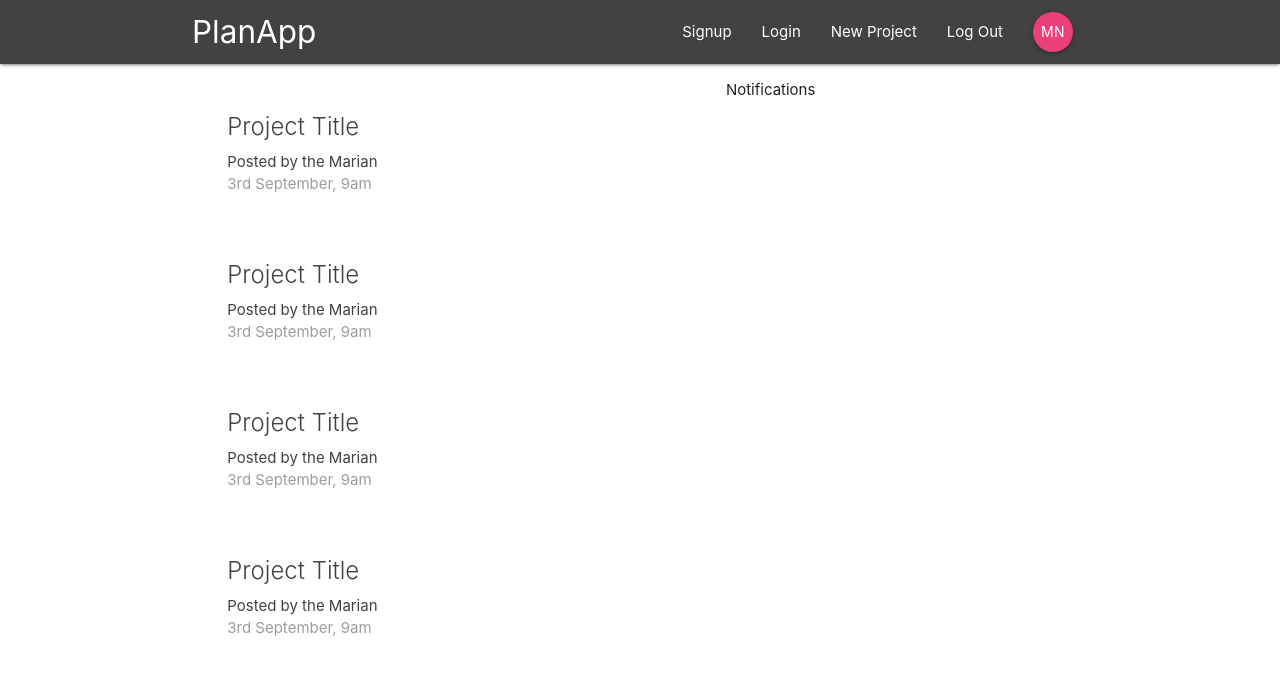
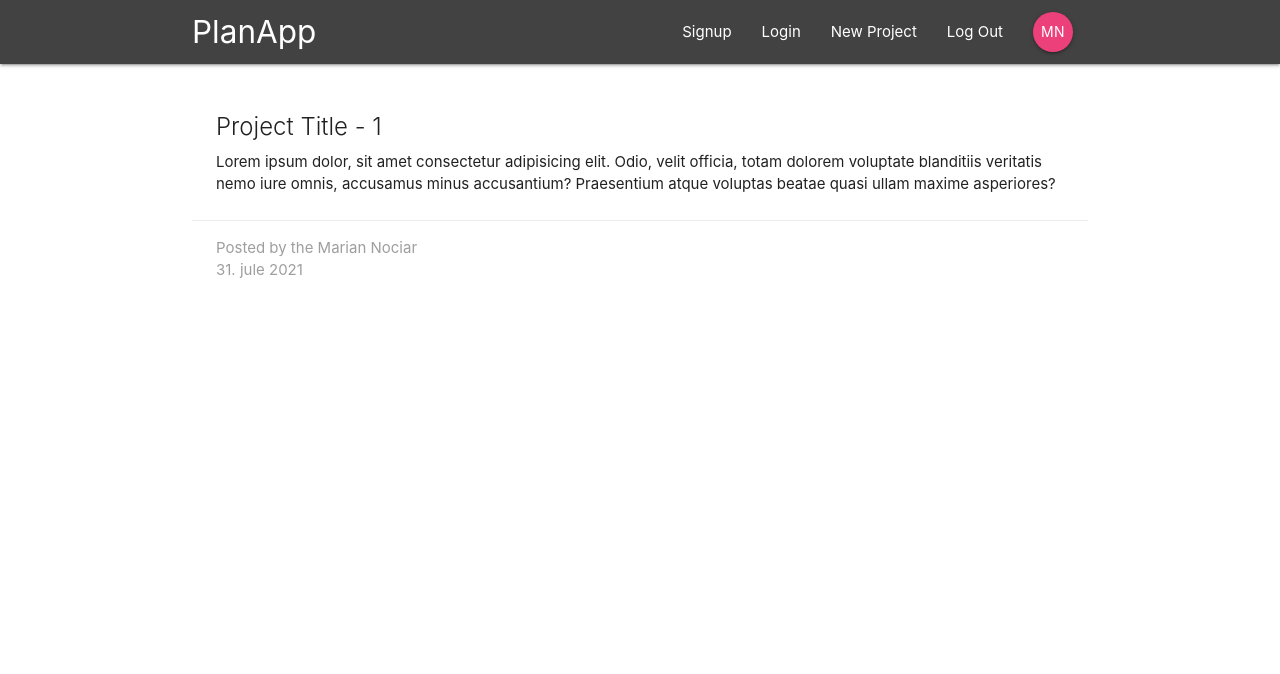
Before and after one commit to JavaScriptTrutorials/redux_firebase, a React (Create React App) app: page /project/1 in a window 1280 px wide. Shown: the top 674 px of the page. Built offline with nearby package versions, Linux system fonts and the light colour scheme; the HTML template or start-up script is replaced by a standard one.

Commit message:
created project detail component with getting id from route

```diff
--- a/src/App.js
+++ b/src/App.js
@@ -1,6 +1,7 @@
 import {BrowserRouter as Router, Switch, Route} from 'react-router-dom';
 import Dashboard from './components/dashboard/Dashboard';
 import Navbar from './components/layout/Navbar';
+import ProjectDetails from './components/projects/ProjetDetails';
 
 function App() {
   return (
@@ -8,7 +9,8 @@
       <div className="App">
         <Navbar/>
           <Switch>
-            <Route path='/'><Dashboard/></Route>
+            <Route exact path='/'><Dashboard/></Route>
+            <Route path='/project/:id' component={ProjectDetails}/>
           </Switch>
       </div>
     </Router>
--- a/src/components/projects/ProjetDetails.js
+++ b/src/components/projects/ProjetDetails.js
@@ -0,0 +1,19 @@
+const ProjectDetails = (props) => {
+    const id = props.match.params.id;
+    return (
+        <div className="container section project-details">
+            <div className="card z-depth-0">
+                <div className="card-content">
+                    <span className="card-title">Project Title - {id}</span>
+                    <p>Lorem ipsum dolor, sit amet consectetur adipisicing elit. Odio, velit officia, totam dolorem voluptate blanditiis veritatis nemo iure omnis, accusamus minus accusantium? Praesentium atque voluptas beatae quasi ullam maxime asperiores?</p>
+                </div>
+                <div className="card-action gret lighten-4 grey-text">
+                    <div>Posted by the Marian Nociar</div>
+                    <div> 31. jule 2021</div>
+                </div>
+            </div>
+        </div>
+    )
+};
+
+export default ProjectDetails;
```
